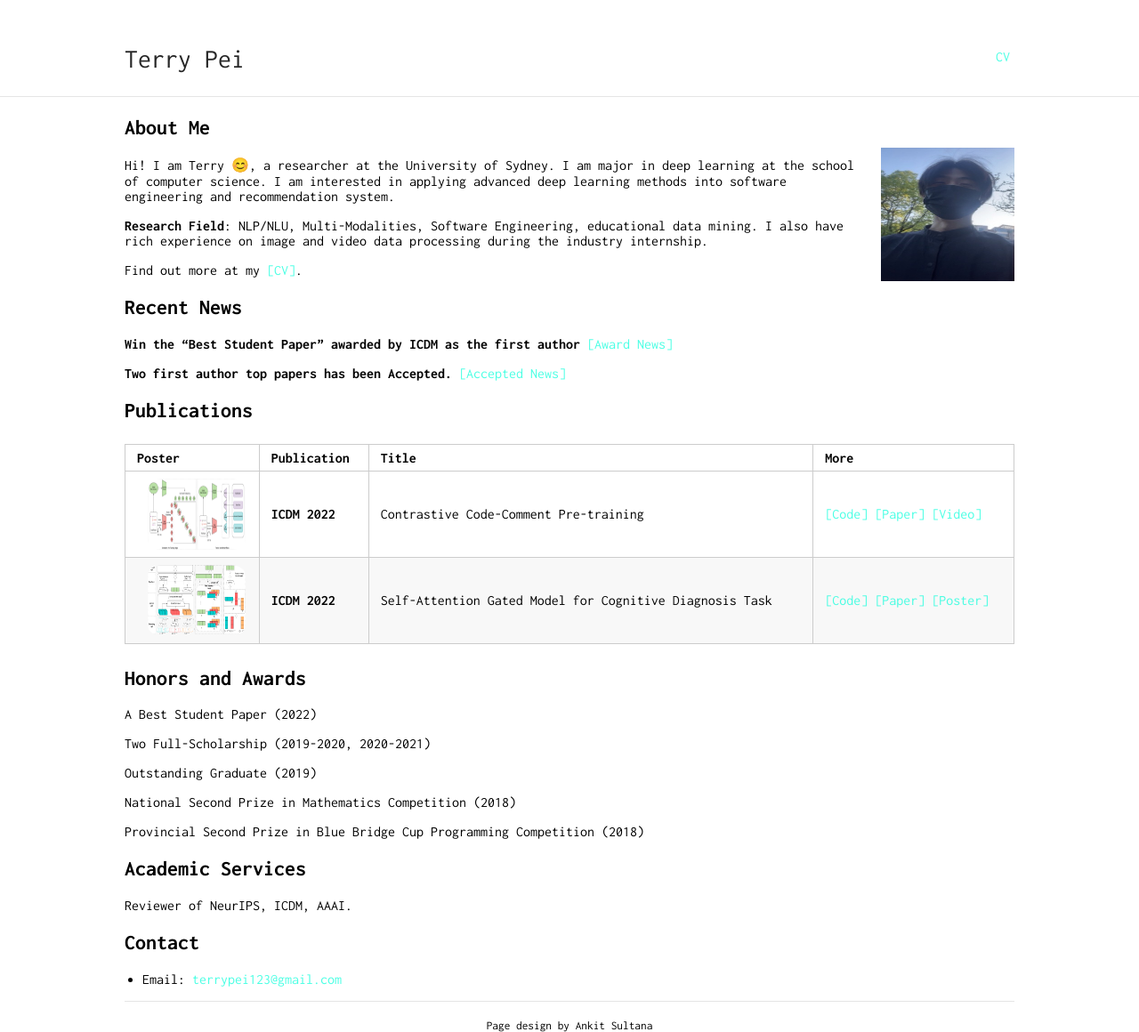
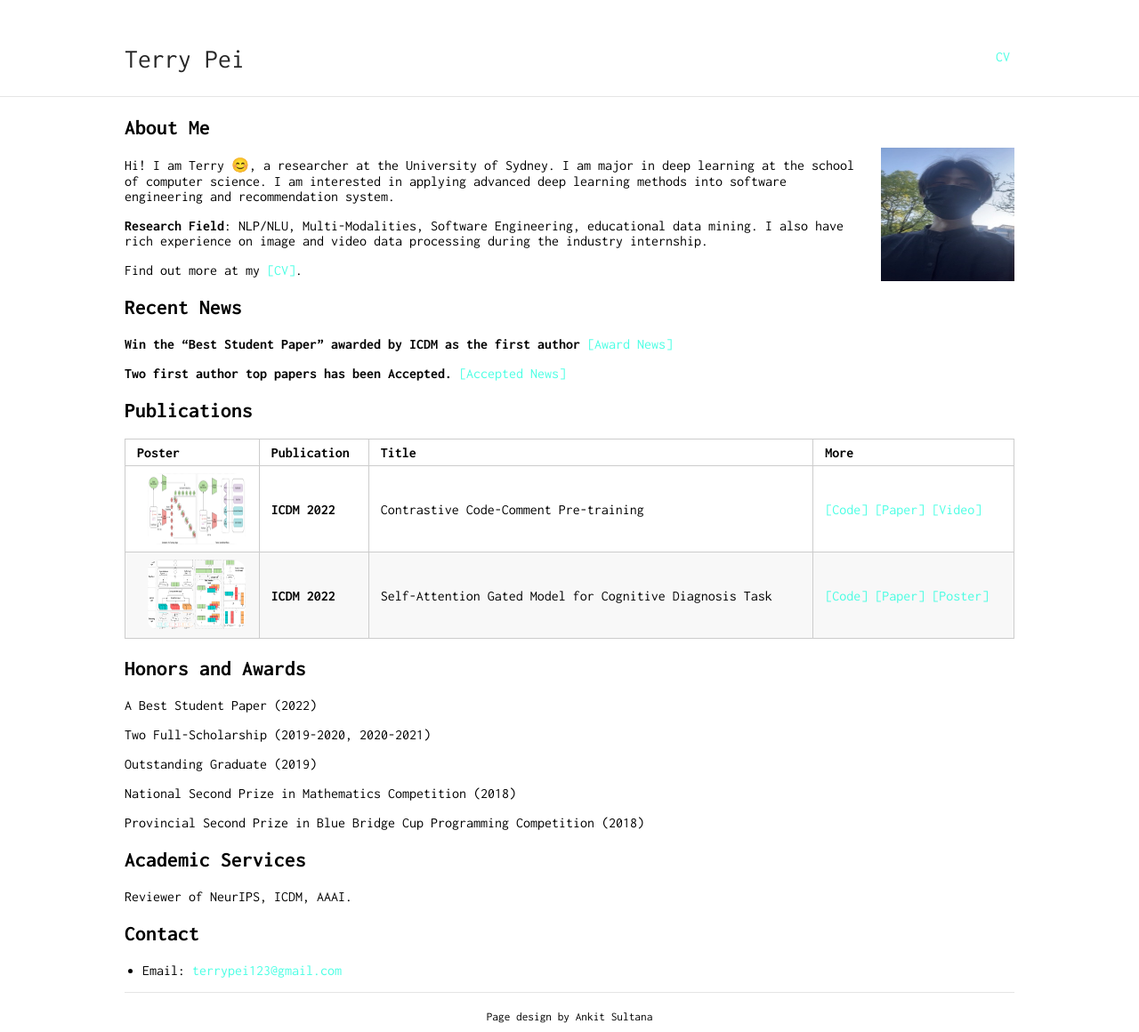
Before and after one commit to TerryPei/Terry000.github.io-1, a Jekyll site: the page built from index.md, in a window 1280 px wide. Shown: the whole page at 89% size. Built offline with Jekyll 4.4.1, drawn with Linux system fonts in a browser that asks for light colours; our own code applies the rules of GitHub Pages for plain Markdown files.

Commit message:
Update tables.scss

```diff
--- a/_sass/tables.scss
+++ b/_sass/tables.scss
@@ -1,5 +1,5 @@
 table {
-    margin: 25px 0;
+    margin: 15px 0;
     border-collapse: collapse;
     width: 100%;
     padding: 0;
```
